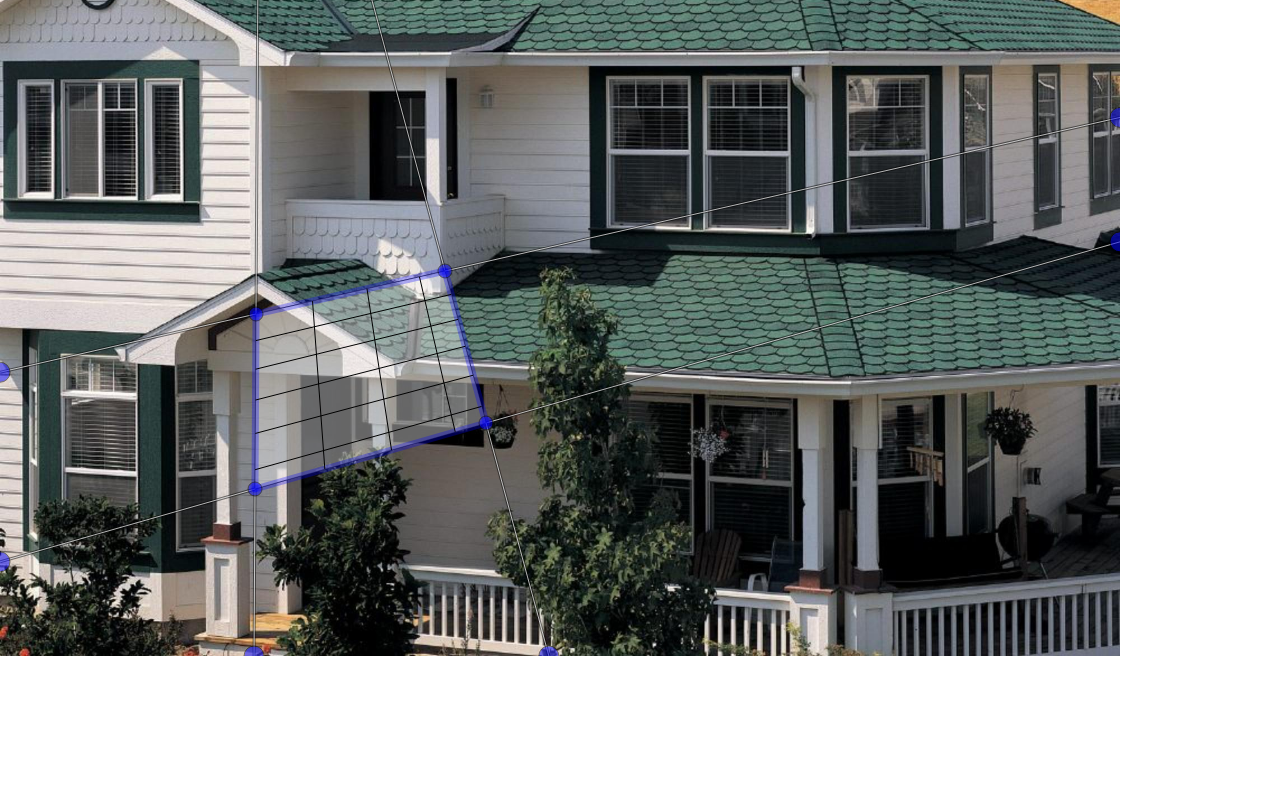
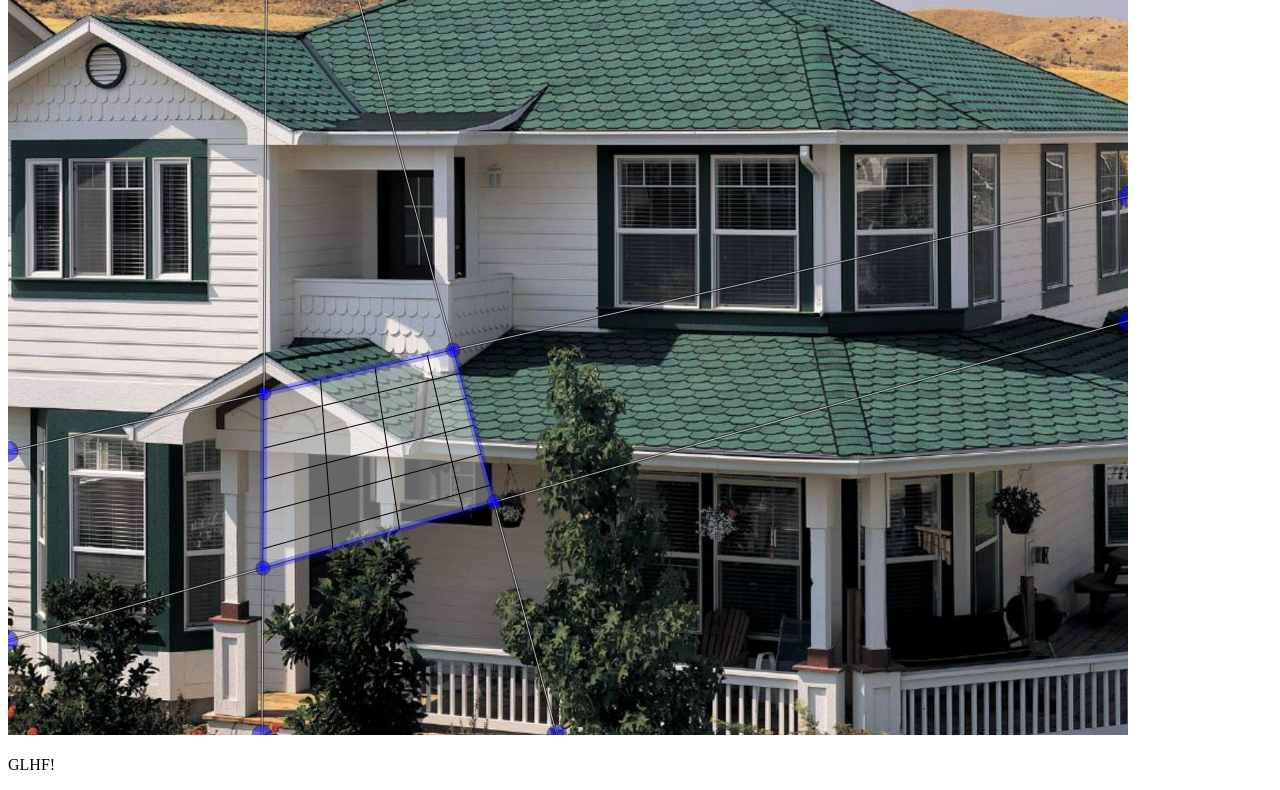
Before and after one commit to homayoonfarrahi/RW_Perspective, a plain HTML site: page app.html in a window 1280 px wide. Shown: the part 184-974 px from the top of the page. Before the commit the page ends 840 px from the top, so only its background shows below. Drawn offline with Linux system fonts and the light colour scheme.

Commit message:
The tool can now be integrated using a div id "perspectiveTool". Change the comments in app.html to try the minified version.

```diff
--- a/anchors.js
+++ b/anchors.js
@@ -1,14 +1,15 @@
-function AnchorSystem(boundaries) {
+function AnchorSystem(boundaries, perspectiveTool, paper) {
   this.anchorLines = [];
   this.boundaries = boundaries;
   this.minX = boundaries[0];
   this.maxX = boundaries[1];
   this.minY = boundaries[2];
   this.maxY = boundaries[3];
+  this.perspectiveTool = perspectiveTool;
+  this.paper = paper;
 
   this.addAnchorLine = function(circle1, circle2) {
     var anchorLine = new AnchorLine(circle1, circle2, this);
-    anchorLine.setPaperInstance(this.paper);
     this.anchorLines.push(anchorLine);
   }
 
@@ -52,6 +53,18 @@ function AnchorSystem(boundaries) {
     }
   }
 
+  this.addAnchorHandlesToSet = function(set) {
+    for (var i = 0 ; i < this.anchorLines.length ; i++) {
+      this.anchorLines[i].addAnchorHandlesToSet(set);
+    }
+  }
+
+  this.addAnchorLinesToSet = function(set) {
+    for (var i = 0 ; i < this.anchorLines.length ; i++) {
+      this.anchorLines[i].addAnchorLinesToSet(set);
+    }
+  }
+
   this.update = function() {
     for (var i=0 ; i<this.anchorLines.length ; i++) {
       this.anchorLines[i].update();
@@ -70,6 +83,8 @@ function AnchorLine(circle1, circle2, anchorSystem) {
   this.path2narrow = null;
   this.middlePath = null;
   this.anchorSystem = anchorSystem;
+  this.perspectiveTool = anchorSystem.perspectiveTool;
+  this.paper = anchorSystem.paper;
 
   this.computeAnchorPositions = function() {
     var anchors = [];
@@ -148,6 +163,19 @@ function AnchorLine(circle1, circle2, anchorSystem) {
     narrowPath.show();
   }
 
+  this.addAnchorHandlesToSet = function(set) {
+    this.anchorPoint1.addAnchorHandlesToSet(set);
+    this.anchorPoint2.addAnchorHandlesToSet(set);
+  }
+
+  this.addAnchorLinesToSet = function(set) {
+    set.push(this.path1wide);
+    set.push(this.path1narrow);
+    set.push(this.path2wide);
+    set.push(this.path2narrow);
+    set.push(this.middlePath);
+  }
+
   this.update = function() {
     var p1 = new Point2D(this.circle1.circle.attr('cx'), this.circle1.circle.attr('cy'));
     var p2 = new Point2D(this.circle2.circle.attr('cx'), this.circle2.circle.attr('cy'));
@@ -185,19 +213,12 @@ function AnchorLine(circle1, circle2, anchorSystem) {
   // just initialize the anchorPoints, they will be positioned correctly in the update right after
   this.anchorPoint1 = new AnchorPoint(new Point2D(0, 0), this.circle1, this);
   this.anchorPoint2 = new AnchorPoint(new Point2D(0, 0), this.circle2, this);
-  this.anchorPoint1.setPaperInstance(this.paper);
-  this.anchorPoint2.setPaperInstance(this.paper);
 
-  this.path1wide = paper.path('M0,0L0,0');
-  this.path1narrow = paper.path('M0,0L0,0');
-  this.path2wide = paper.path('M0,0L0,0');
-  this.path2narrow = paper.path('M0,0L0,0');
-  this.middlePath = paper.path('M0,0L0,0');
-  nonInteractableSet.push(this.path1wide);
-  nonInteractableSet.push(this.path1narrow);
-  nonInteractableSet.push(this.path2wide);
-  nonInteractableSet.push(this.path2narrow);
-  nonInteractableSet.push(this.middlePath);
+  this.path1wide = this.paper.path('M0,0L0,0');
+  this.path1narrow = this.paper.path('M0,0L0,0');
+  this.path2wide = this.paper.path('M0,0L0,0');
+  this.path2narrow = this.paper.path('M0,0L0,0');
+  this.middlePath = this.paper.path('M0,0L0,0');
 
   this.update();
 }
@@ -206,8 +227,10 @@ function AnchorPoint(point, circle, anchorLine) {
   this.associatedCircle = circle;
   this.position = point;
   this.anchorLine = anchorLine;
+  this.perspectiveTool = anchorLine.perspectiveTool;
+  this.paper = anchorLine.paper;
 
-  this.handle = paper.circle(this.position.x, this.position.y, 10);
+  this.handle = this.paper.circle(this.position.x, this.position.y, 10);
 
   this.handle.attr('fill', '#00f');
   this.handle.attr('opacity', 0.5);
@@ -240,9 +263,7 @@ function AnchorPoint(point, circle, anchorLine) {
       this.associatedCircle.point.x = intersect.x;
       this.associatedCircle.point.y = intersect.y;
       this.anchorLine.anchorSystem.update();
-      updatePaths();
-      updateFillerPath();
-      grid.update();
+      this.perspectiveTool.update();
     }.bind(this),
     function (x, y, event) {
       this.handle.attr('fill', '#f00');
@@ -258,9 +279,8 @@ function AnchorPoint(point, circle, anchorLine) {
     function (event) {
       this.handle.attr('fill', '#00f');
       document.body.style.cursor = 'default';
-    }.bind(this),
+    }.bind(this)
   );
-  anchorHandleSet.push(this.handle);
 
   this.setPaperInstance = function(paper) {
     this.paper = paper;
@@ -272,6 +292,10 @@ function AnchorPoint(point, circle, anchorLine) {
     this.handle.attr('cy', this.position.y);
   }
 
+  this.addAnchorHandlesToSet = function(set) {
+    set.push(this.handle);
+  }
+
   this.update = function() {
     if (!this.anchorLine.anchorSystem.isCloseToRegion(this.anchorLine.circle1.point, -this.anchorLine.circle1.radius)
         && !this.anchorLine.anchorSystem.isCloseToRegion(this.anchorLine.circle2.point, -this.anchorLine.circle2.radius)) {
--- a/app.html
+++ b/app.html
@@ -8,12 +8,23 @@
 </head>
 
 <body>
+  <h1>Welcome to rad perspective tool!</h1>
+  <div id="perspectiveTool"></div>
+  <p>GLHF!</p>
+
   <script src="points.js" type="text/javascript"></script>
   <script src="line.js" type="text/javascript"></script>
   <script src="plane.js" type="text/javascript"></script>
   <script src="anchors.js" type="text/javascript"></script>
   <script src="grid.js" type="text/javascript"></script>
   <script src="app.js" type="text/javascript"></script>
+
+  <!-- <script src="perspective-tool.min.js" type="text/javascript"></script> -->
+
+  <script type="text/javascript">
+    var pTool = new PerspectiveTool();
+    pTool.init(5.5, 3.5);
+  </script>
 </body>
 
 </html>
--- a/app.js
+++ b/app.js
@@ -1,7 +1,22 @@
-pa = new Point2D(256, 498);
-pb = new Point2D(255, 673);
-pc = new Point2D(486, 607);
-pd = new Point2D(445, 455);
+function PerspectiveTool() {
+  var pa = new Point2D(256, 498);
+  var pb = new Point2D(255, 673);
+  var pc = new Point2D(486, 607);
+  var pd = new Point2D(445, 455);
+
+  var paper;
+  var circles = [];
+  var paths = [];
+  var fillerPath;
+  var backgroundSet;
+  var nonInteractableSet;
+  var fillerSet;
+  var planeEdgeSet;
+  var planeVertexSet;
+  var anchorHandleSet;
+
+  var anchorSystem;
+  var grid;
 
   var getPathString = function getPathString(circle1, circle2) {
     var startX = circle1.circle.attr('cx');
@@ -81,19 +96,27 @@ var getCursorStyleForSlope = function(slope) {
     }
   };
 
-var paper = Raphael(0, 0, 1120, 840);
-var backgroundSet = paper.set();
-var nonInteractableSet = paper.set();
-var fillerSet = paper.set();
-var planeEdgeSet = paper.set();
-var planeVertexSet = paper.set();
-var anchorHandleSet = paper.set();
+  this.setDimensions = function(wf, hf) {
+    this.widthFeet = wf;
+    this.heightFeet = hf;
+  }
+
+  this.init = function(widthFeet, heightFeet) {
+    this.widthFeet = widthFeet;
+    this.heightFeet = heightFeet;
+
+    paper = Raphael(document.getElementById('perspectiveTool'), 1120, 840);
+    backgroundSet = paper.set();
+    nonInteractableSet = paper.set();
+    fillerSet = paper.set();
+    planeEdgeSet = paper.set();
+    planeVertexSet = paper.set();
+    anchorHandleSet = paper.set();
 
 
     var image = paper.image("outdoor.jpg", 0, 0, 1120, 840);
     backgroundSet.push(image);
 
-var circles = [];
     centers = [pa, pb, pc, pd];
     for (var i = 0; i < 4; i++) {
       var radius = 7;
@@ -141,7 +164,6 @@ for (var i = 0; i < 4; i++) {
       });
     }
 
-var paths = [];
     for (var from = 0; from < circles.length; from++) {
       var to = from + 1;
       if (to >= circles.length) {
@@ -259,7 +281,7 @@ var move = function (dx, dy, x, y) {
     }
 
     var pathString = getClosedPathString();
-var fillerPath = paper.path(pathString);
+    fillerPath = paper.path(pathString);
     fillerPath.attr('fill', '#fff');
     fillerPath.attr('stroke', '#fff');
     fillerPath.attr('opacity', 0.4);
@@ -267,14 +289,15 @@ fillerPath.attr('stroke-opacity', 0.4);
     fillerPath.drag(move, start, end);
     fillerSet.push(fillerPath);
 
-var anchorSystem = new AnchorSystem([0, 1120, 0, 840]);
-anchorSystem.setPaperInstance(paper);
+    anchorSystem = new AnchorSystem([0, 1120, 0, 840], this, paper);
     anchorSystem.addAnchorLine(circles[0], circles[1]);
     anchorSystem.addAnchorLine(circles[1], circles[2]);
     anchorSystem.addAnchorLine(circles[2], circles[3]);
     anchorSystem.addAnchorLine(circles[3], circles[0]);
+    anchorSystem.addAnchorHandlesToSet(anchorHandleSet);
+    anchorSystem.addAnchorLinesToSet(nonInteractableSet);
 
-var grid = new Grid(centers[0], centers[1], centers[2], centers[3], 5.5, 3.5, paper);
+    grid = new Grid(centers[0], centers[1], centers[2], centers[3], this.widthFeet, this.heightFeet, paper);
 
 
     nonInteractableSet.insertAfter(backgroundSet);
@@ -282,3 +305,13 @@ fillerSet.insertAfter(nonInteractableSet);
     planeEdgeSet.insertAfter(fillerSet);
     planeVertexSet.insertAfter(planeEdgeSet);
     anchorHandleSet.insertAfter(planeVertexSet);
+  }
+
+  this.update = function() {
+    updateCircles();
+    updatePaths();
+    updateFillerPath();
+    anchorSystem.update();
+    grid.update();
+  }
+}
```
Lines whose indentation alone changed are shown as unchanged.
